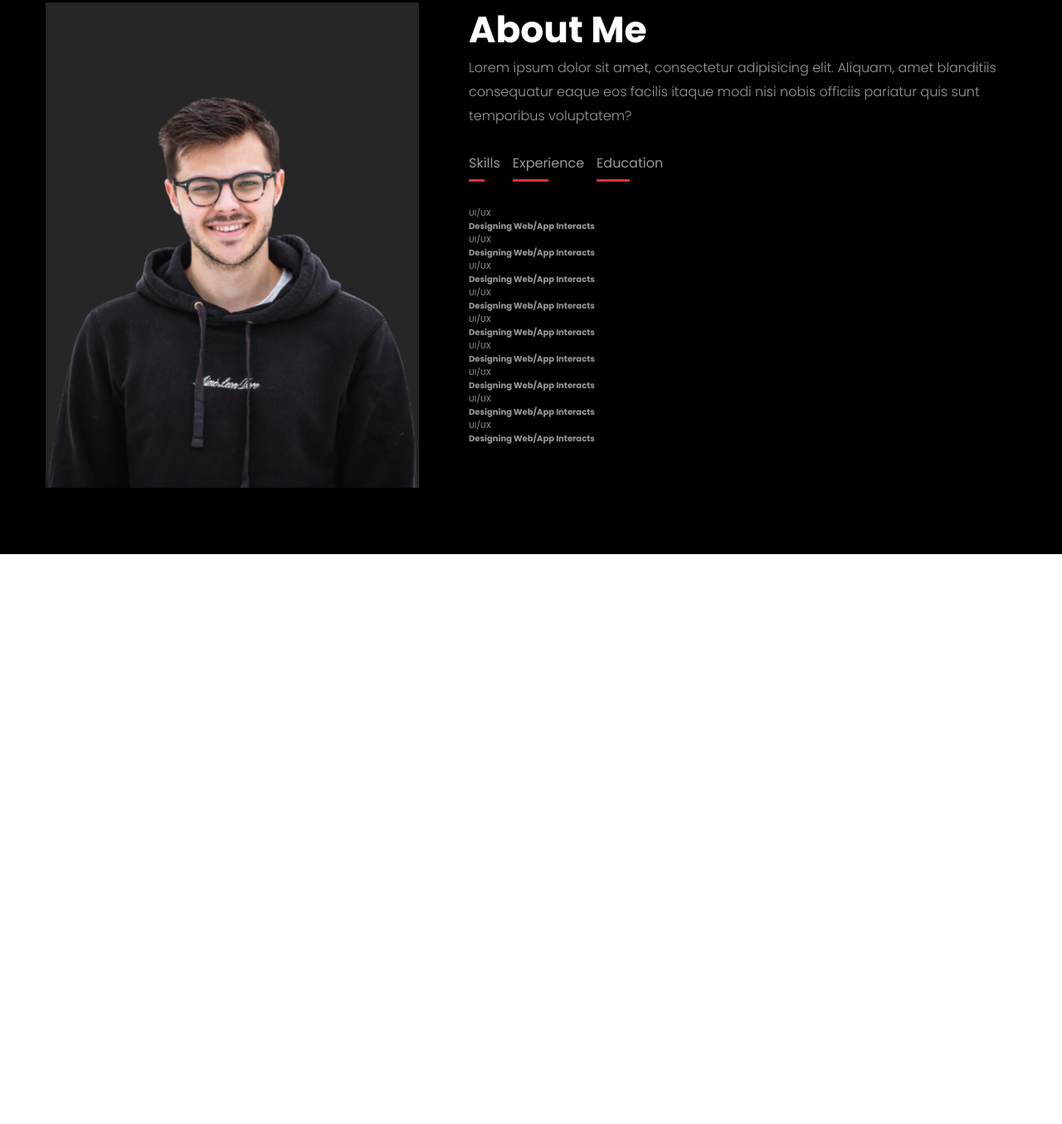
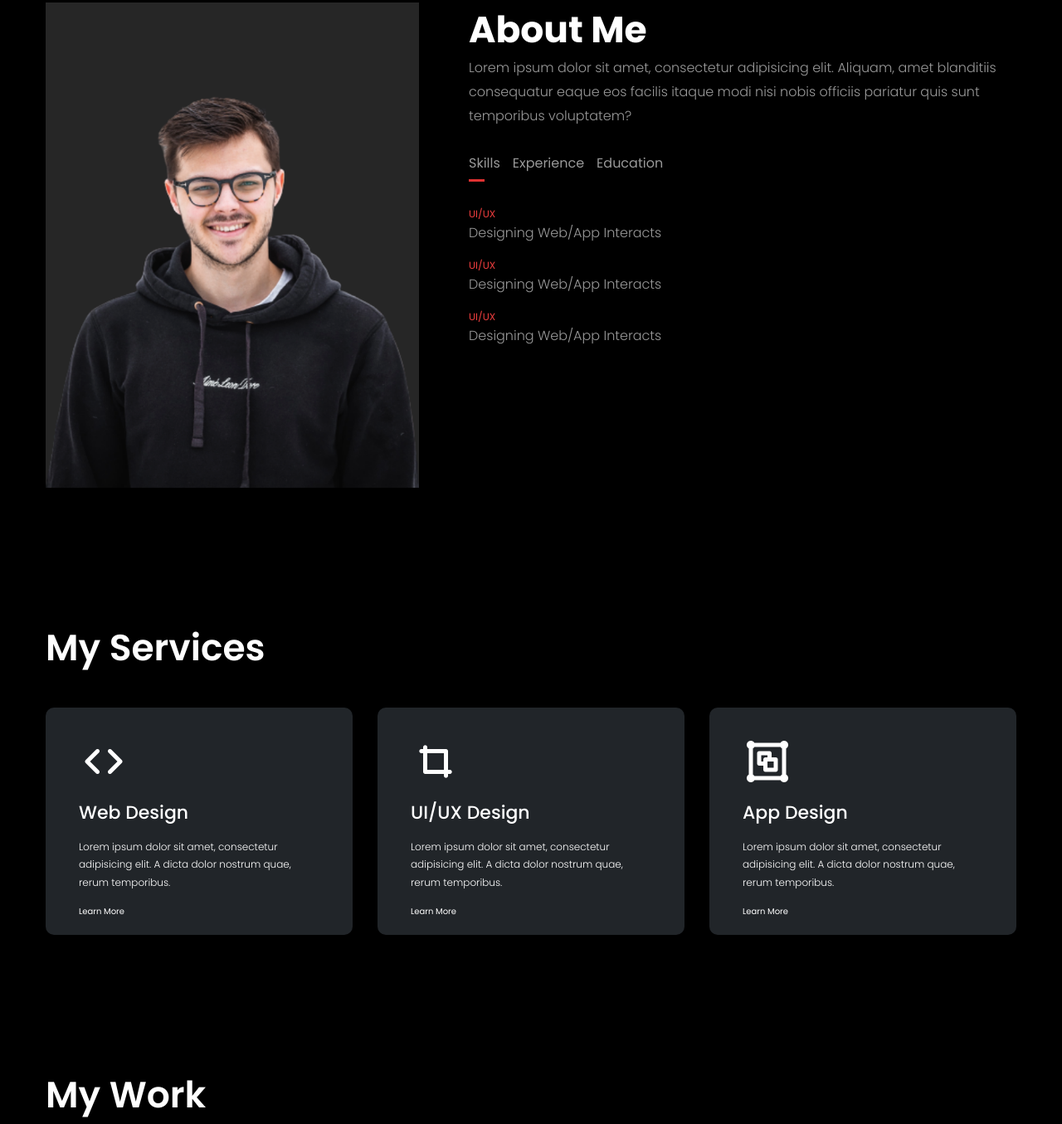
Before and after one commit to Alaa4eg-h/Portfolio_Website, a plain HTML site: page index.html in a window 1280 px wide. Shown: the part 877-2232 px from the top of the page at 83% size. Before the commit the page ends 1545 px from the top, so only its background shows below. Drawn offline with nearby package versions, Linux system fonts and the light colour scheme.

Commit message:
Starting Portfolio Section

```diff
--- a/css/style.css
+++ b/css/style.css
@@ -33,6 +33,7 @@ body {
     color: #999;
     font-size: 1rem;
     line-height: normal;
+    background-color: #000;
 }
 
 /*HELPER CLASSES*/
@@ -42,7 +43,12 @@ body {
     padding: 0 1.5rem;
 }
 
-
+.section__heading {
+    font-size: 4.4rem;
+    font-weight: 600;
+    color: #fff;
+    margin-bottom: 4rem;
+}
 
 
 /*START HEADER*/
@@ -91,7 +97,7 @@ body {
     left: 0;
     width: 0;
     height: 3px;
-    background-color: #e03131;
+    background-color: #f03e3e;
     transition: all 0.3s;
 }
 
@@ -120,16 +126,13 @@ body {
     letter-spacing: 1px;
 }
 .header__text span {
-    color: #e03131;
+    color: #f03e3e;
 }
 
 
 
 /*END HEADER*/
 /*START ABOUT*/
-.about {
-    background-color: #000;
-}
 .about__container {
     display: grid;
     grid-template-columns: 450px 1fr;
@@ -141,25 +144,101 @@ body {
     font-size: 4.4rem;
 }
 
-.about__control {
+.tab__box {
     display: flex;
     align-items: center;
     gap: 1.5rem;
     margin-bottom: 4rem;
 }
 
-.about__control span {
+.tab__box .tab__btn {
     font-size: 1.6rem;
     cursor: pointer;
     display: inline-block;
     position: relative;
 }
-.about__control span::after {
+.tab__box .tab__btn::after {
     content: "";
     position: absolute;
     bottom: -10px;
     left: 0;
-    width: 50%;
+    width: 0;
     height: 3px;
     background-color: #e03131;
+    transition: all 0.3s ;
 }
+
+.tab__box .tab__btn.btn--active::after {
+    width: 50%;
+}
+.tab__content {
+    display: none;
+}
+
+.tab__content.active {
+    display: block;
+    animation: moving 0.3s;
+}
+
+@keyframes moving {
+    from{
+       transform: translateX(50px);
+        opacity: 0;
+    }
+    to {
+        transform : translateX(0);
+        opacity: 1;
+    }
+}
+.tab__content span {
+    color: #f03e3e;
+    margin-bottom: 1.5rem;
+    font-size: 1.2rem;
+}
+.tab__content p {
+    margin-bottom: 1.5rem;
+}
+
+/*END ABOUT*/
+
+/*START SERVICES*/
+.services__container {
+    display: grid;
+    grid-template-columns: repeat(3,1fr);
+    gap: 3rem;
+}
+.service {
+    padding: 2rem 4rem;
+    background-color: #212529;
+    -webkit-border-radius: 10px;
+    -moz-border-radius: 10px;
+    border-radius: 10px;
+    color: #fff;
+    cursor: pointer;
+    transition: all 0.3s;
+}
+
+.service:hover {
+    background-color: #f03e3e;
+    transform:translateY(-10px);
+}
+
+.ser__icon {
+    font-size: 6rem;
+    margin-bottom: 1.6rem;
+}
+
+.service h3 {
+    font-size: 2.2rem;
+    font-weight: 500;
+    margin-bottom: 1.4rem;
+}
+.service p {
+    font-size: 1.2rem;
+    margin-bottom: 1.6rem;
+}
+
+.service a {
+    color: #fff;
+}
+/*END SERVICES*/
--- a/index.html
+++ b/index.html
@@ -5,6 +5,8 @@
     <meta name="viewport"
           content="width=device-width, user-scalable=no, initial-scale=1.0, maximum-scale=1.0, minimum-scale=1.0">
     <meta http-equiv="X-UA-Compatible" content="ie=edge">
+    <!--ICON-SCOUT-->
+    <link rel="stylesheet" href="https://unicons.iconscout.com/release/v4.0.8/css/line.css">
     <title>Portfolio Website | HTML CSS JS</title>
     <link rel="stylesheet" href="css/style.css">
 </head>
@@ -43,38 +45,111 @@
             <p>Lorem ipsum dolor sit amet, consectetur adipisicing elit. Aliquam, amet blanditiis consequatur eaque eos
                 facilis itaque modi nisi nobis officiis pariatur quis sunt temporibus voluptatem?</p>
 
-            <div class="about__control">
-                <span>Skills</span>
-                <span>Experience</span>
-                <span>Education</span>
+            <div class="tab__box">
+                <span class="tab__btn btn--active">Skills</span>
+                <span class="tab__btn">Experience</span>
+                <span class="tab__btn">Education</span>
             </div>
-            <div class="about__data">
+            <div class="tab__content active">
                 <span>UI/UX</span>
-                <h4>Designing Web/App Interacts</h4>
+                <p>Designing Web/App Interacts</p>
                 <span>UI/UX</span>
-                <h4>Designing Web/App Interacts</h4>
+                <p>Designing Web/App Interacts</p>
                 <span>UI/UX</span>
-                <h4>Designing Web/App Interacts</h4>
+                <p>Designing Web/App Interacts</p>
             </div>
-            <div class="about__data">
-                <span>UI/UX</span>
-                <h4>Designing Web/App Interacts</h4>
-                <span>UI/UX</span>
-                <h4>Designing Web/App Interacts</h4>
-                <span>UI/UX</span>
-                <h4>Designing Web/App Interacts</h4>
+            <div class="tab__content">
+                <span>2021 - Current</span>
+                <p>UI/UX Design Training at ET institute</p>
+                <span>2019 - 2021</span>
+                <p>Team Lead at StartApp LLC</p>
+                <span>2017 - 2019</span>
+                <p>UI/UX Design Executive at Coin Digital LTD</p>
+                <span>2016 - 2017</span>
+                <p>Internship at ekart eCommerce</p>
             </div>
-            <div class="about__data">
-                <span>UI/UX</span>
-                <h4>Designing Web/App Interacts</h4>
-                <span>UI/UX</span>
-                <h4>Designing Web/App Interacts</h4>
-                <span>UI/UX</span>
-                <h4>Designing Web/App Interacts</h4>
+            <div class="tab__content">
+                <span>2018</span>
+                <p>UI/UX Design Training at ET institute</p>
+                <span>2016</span>
+                <p>MBA From Mit Bangalore</p>
+                <span>2014</span>
+                <p>BBA From ISM Bangalore</p>
             </div>
         </div>
     </div>
 </section>
 <!--END ABOUT-->
+
+<!--START SERVICES-->
+<section class="services" id="services">
+    <div class="container">
+        <h2 class="section__heading">My Services</h2>
+    </div>
+    <div class="container services__container">
+        <div class="service">
+            <i class="uil uil-arrow ser__icon"></i>
+            <h3>Web Design</h3>
+            <p>Lorem ipsum dolor sit amet, consectetur adipisicing elit. A dicta dolor nostrum quae, rerum
+                temporibus.</p>
+            <a href="#">Learn More</a>
+        </div>
+        <div class="service">
+            <i class="uil uil-crop-alt ser__icon"></i>
+            <h3>UI/UX Design</h3>
+            <p>Lorem ipsum dolor sit amet, consectetur adipisicing elit. A dicta dolor nostrum quae, rerum
+                temporibus.</p>
+            <a href="#">Learn More</a>
+        </div>
+        <div class="service">
+            <i class="uil uil-object-group ser__icon"></i>
+            <h3>App Design</h3>
+            <p>Lorem ipsum dolor sit amet, consectetur adipisicing elit. A dicta dolor nostrum quae, rerum
+                temporibus.</p>
+            <a href="#">Learn More</a>
+        </div>
+    </div>
+</section>
+<!--END SERVICES-->
+
+<!--START WORK-->
+<section class="portfolio" id="portfolio">
+    <div class="container">
+        <h2 class="section__heading">My Work</h2>
+    </div>
+    <div class="container services__container">
+        <div class="portfolio__item">
+            <img src="images/work-1.png" alt="" class="portfolio__img">
+            <div class="portfolio__overlay">
+                <h4>Social Media App</h4>
+                <p>Lorem ipsum dolor sit amet, consectetur adipisicing elit. Beatae doloribus eius eos magni, nostrum
+                    officiis.</p>
+                <i class="uil uil-external-link-alt portfolio__icon"></i>
+            </div>
+        </div>
+        <div class="portfolio__item">
+            <img src="images/work-1.png" alt="" class="portfolio__img">
+            <div class="portfolio__overlay">
+                <h4>Social Media App</h4>
+                <p>Lorem ipsum dolor sit amet, consectetur adipisicing elit. Beatae doloribus eius eos magni, nostrum
+                    officiis.</p>
+                <i class="uil uil-external-link-alt portfolio__icon"></i>
+            </div>
+        </div>
+        <div class="portfolio__item">
+            <img src="images/work-1.png" alt="" class="portfolio__img">
+            <div class="portfolio__overlay">
+                <h4>Social Media App</h4>
+                <p>Lorem ipsum dolor sit amet, consectetur adipisicing elit. Beatae doloribus eius eos magni, nostrum
+                    officiis.</p>
+                <i class="uil uil-external-link-alt portfolio__icon"></i>
+            </div>
+        </div>
+
+    </div>
+</section>
+<!--END WORK-->
+
+<script src="js/main.js"></script>
 </body>
 </html>
--- /dev/null
+++ b/js/main.js
@@ -0,0 +1,21 @@
+'use strict';
+
+
+const tabs = document.querySelectorAll('.tab__btn');
+const all_content = document.querySelectorAll('.tab__content');
+
+
+tabs.forEach((tab,index)=> {
+
+    tab.addEventListener('click',()=> {
+        tabs.forEach((tab)=> {
+            tab.classList.remove('btn--active');
+
+        })
+        tab.classList.add('btn--active');
+        all_content.forEach((content)=>{
+            content.classList.remove('active');
+        })
+        all_content[index].classList.add('active');
+    })
+})
```
